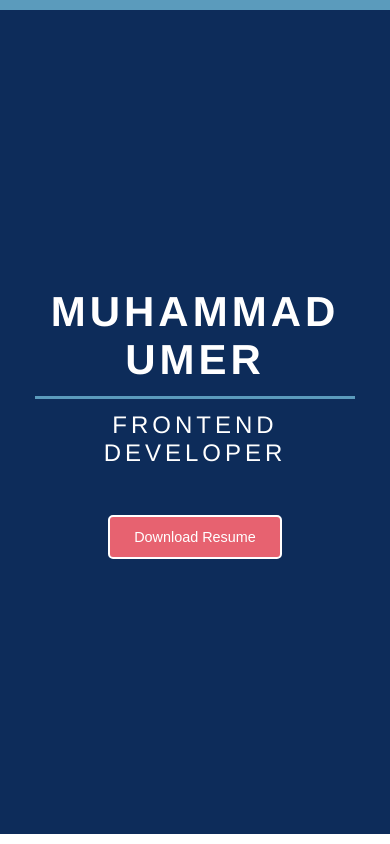
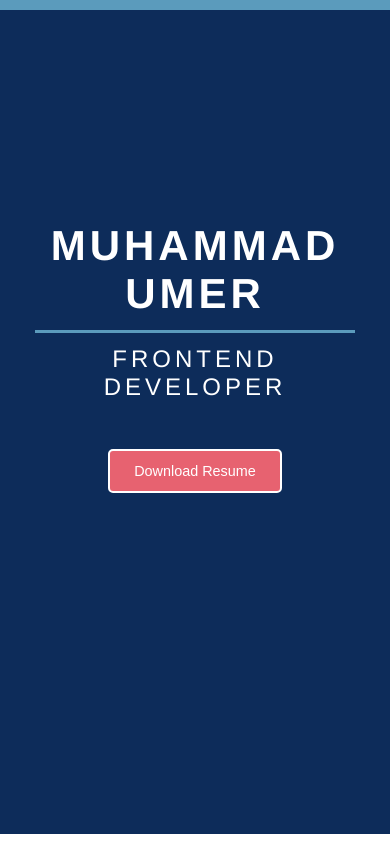
Before and after one commit to mumer271992/portfolio, a plain HTML site: page index.html in a window 390 px wide. Shown: the top 844 px of the page. Drawn offline with Linux system fonts and the light colour scheme.

Commit message:
Responsive hero section

```diff
--- a/responsive.css
+++ b/responsive.css
@@ -46,6 +46,9 @@
   .hero-area {
     height: calc(100vh - 10px);
   }
+  .hero-area .hero-content {
+    margin-top: -40%;
+  }
   .about-area .d-flex{
     flex-direction: column;
   }
```
